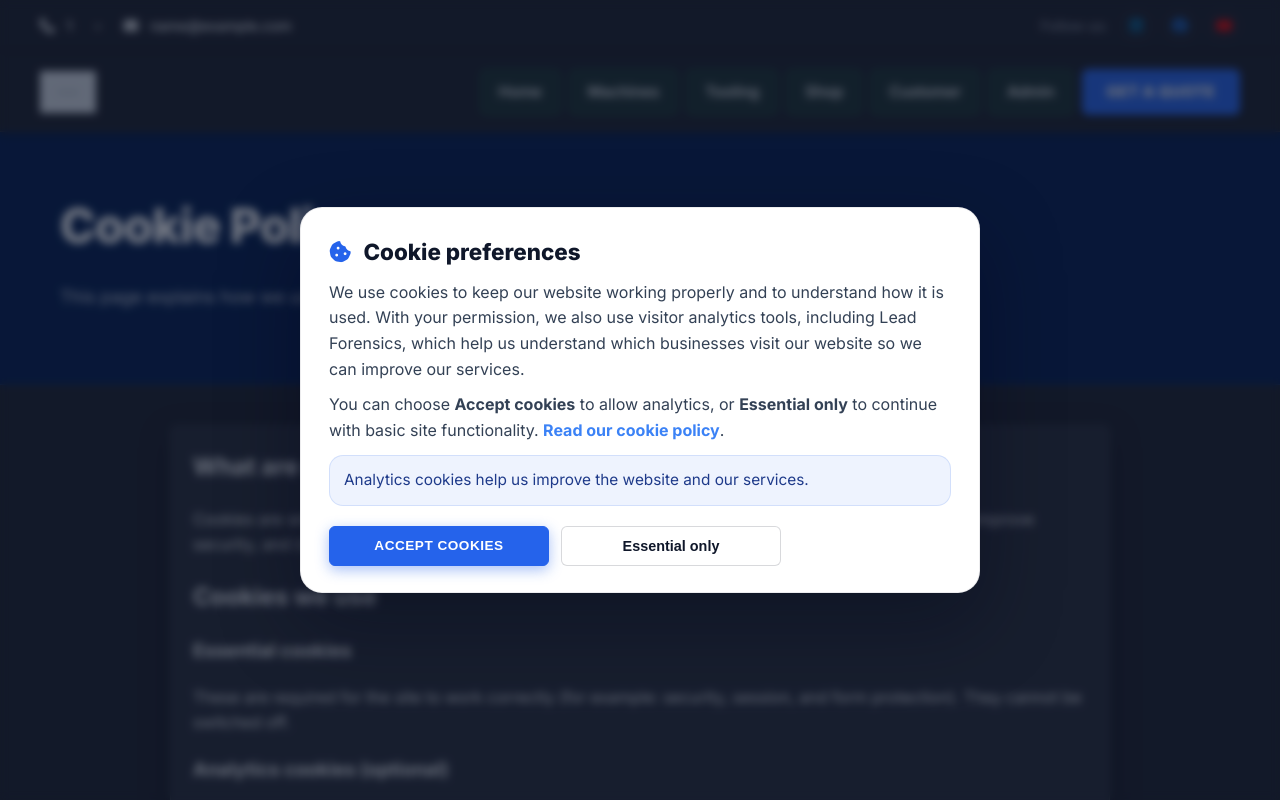
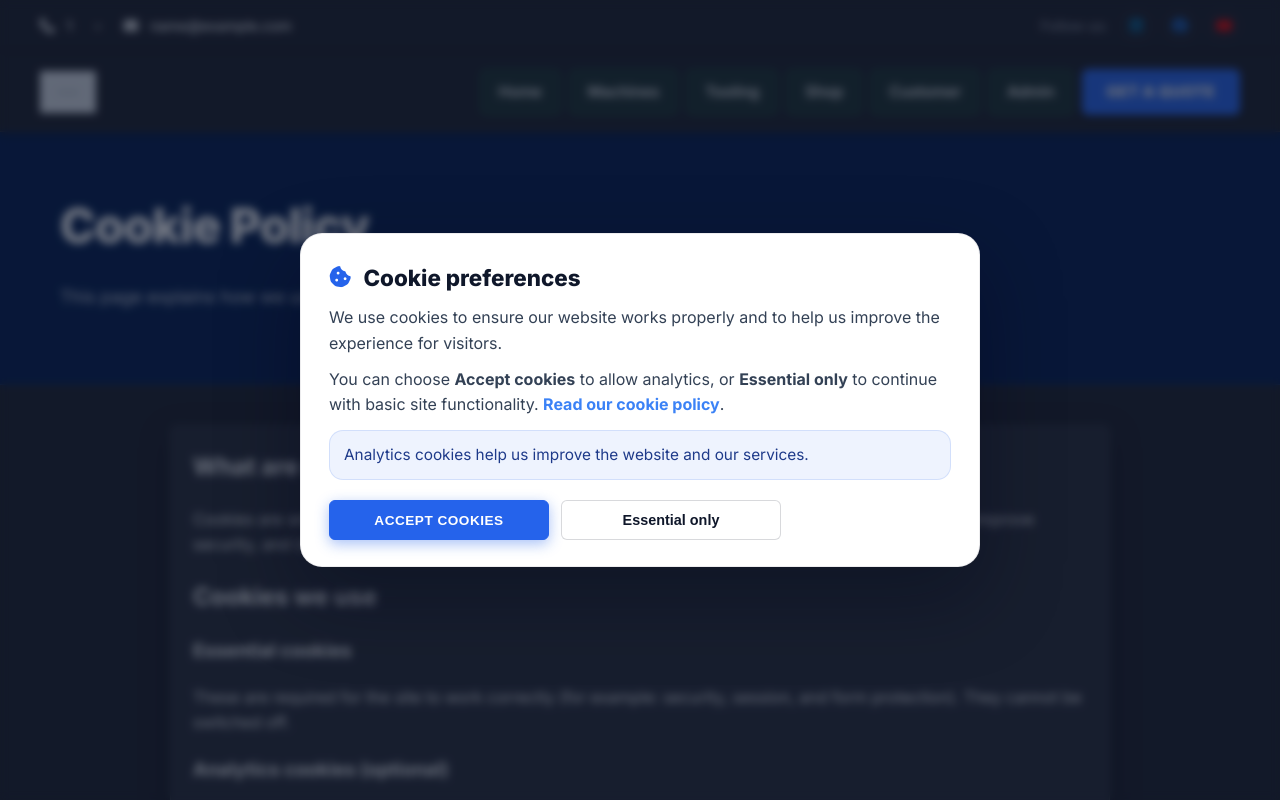
Before and after one commit to Jhdgkss/MPE_Web_Site, a Django app: template core/templates/core/cookie_policy.html in a window 1280 px wide. Run offline with Django 5.2, Linux system fonts and the light colour scheme; the template is opened without the code that fills it: most values are stand-ins (such as "Sample title", 1, 10 or a date in 2020); grey boxes marked "Sample" are stand-in pictures; some libraries are stand-ins or nearby versions.

Commit message:
Cookie Text Update v3

```diff
--- a/templates/base.html
+++ b/templates/base.html
@@ -546,8 +546,7 @@
       <div class="cookie-banner__copy">
         <h2 id="cookie-banner-title" class="cookie-banner__title"><i class="fa-solid fa-cookie-bite"></i>Cookie preferences</h2>
         <p>
-          We use cookies to keep our website working properly and to understand how it is used. With your permission, we also use visitor analytics tools, including Lead Forensics, which help us understand which businesses visit our website so we can improve our services.
-        </p>
+          We use cookies to ensure our website works properly and to help us improve the experience for visitors.
         <p>
           You can choose <strong>Accept cookies</strong> to allow analytics, or <strong>Essential only</strong> to continue with basic site functionality.
           <a href="{% url 'cookie_policy' %}">Read our cookie policy</a>.
```
